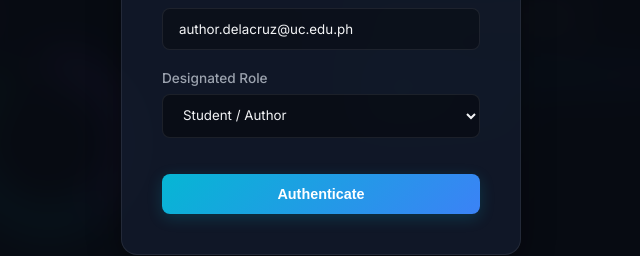
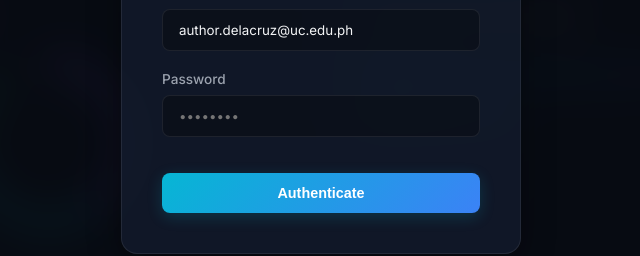
Before and after one commit to danadepz/ResVerity, a Next.js app in the folder web/: page / in a window 1280 px wide. Shown: the part 381-637 px from the top of the page, without its empty margins (319-959 px from the left). Built offline with nearby package versions, Linux system fonts and the light colour scheme.

Commit message:
feat: Replace SSO role dropdown with Username/Password form and auto-role resolution

```diff
--- a/web/app/page.js
+++ b/web/app/page.js
@@ -9,6 +9,7 @@ export default function Home() {
         email: "author.delacruz@uc.edu.ph",
         role: "student"
     });
+    const [password, setPassword] = useState('');
 
     // Portal Sections Navigation
     const [activeSection, setActiveSection] = useState('dashboard');
@@ -68,10 +69,29 @@ export default function Home() {
 
     // SSO login simulator
     const handleLogin = () => {
+        if (!currentUser.email || !password) {
+            alert("Please enter both institutional email and password.");
+            return;
+        }
+
+        // Automatically determine user authorization role based on domain pattern
+        let role = 'student';
+        const emailLower = currentUser.email.toLowerCase();
+        if (emailLower.includes('dean') || emailLower.includes('admin')) {
+            role = 'dean';
+        } else if (emailLower.includes('coauthor') || emailLower.includes('jane.doe') || emailLower.includes('mark.smith') || emailLower.includes('john.farmer')) {
+            role = 'coauthor';
+        }
+
+        setCurrentUser(prev => ({
+            ...prev,
+            role: role
+        }));
         setIsLoggedIn(true);
     };
 
     const handleLogout = () => {
+        setPassword('');
         setIsLoggedIn(false);
     };
 
@@ -247,17 +267,14 @@ export default function Home() {
                             />
                         </div>
                         <div className="form-group">
-                            <label>Designated Role</label>
-                            <select
+                            <label>Password</label>
+                            <input
+                                type="password"
                                 className="form-input"
-                                value={currentUser.role}
-                                onChange={(e) => setCurrentUser({...currentUser, role: e.target.value})}
-                                style={{ background: 'rgba(0,0,0,0.4)', borderColor: 'rgba(255,255,255,0.08)' }}
-                            >
-                                <option value="student">Student / Author</option>
-                                <option value="dean">Research Dean / Administrator</option>
-                                <option value="coauthor">Co-Author (Verified Signatory)</option>
-                            </select>
+                                placeholder="••••••••"
+                                value={password}
+                                onChange={(e) => setPassword(e.target.value)}
+                            />
                         </div>
                         <button onClick={handleLogin} className="btn btn-primary" style={{ width: '100%', marginTop: '1rem' }}>
                             Authenticate
```
